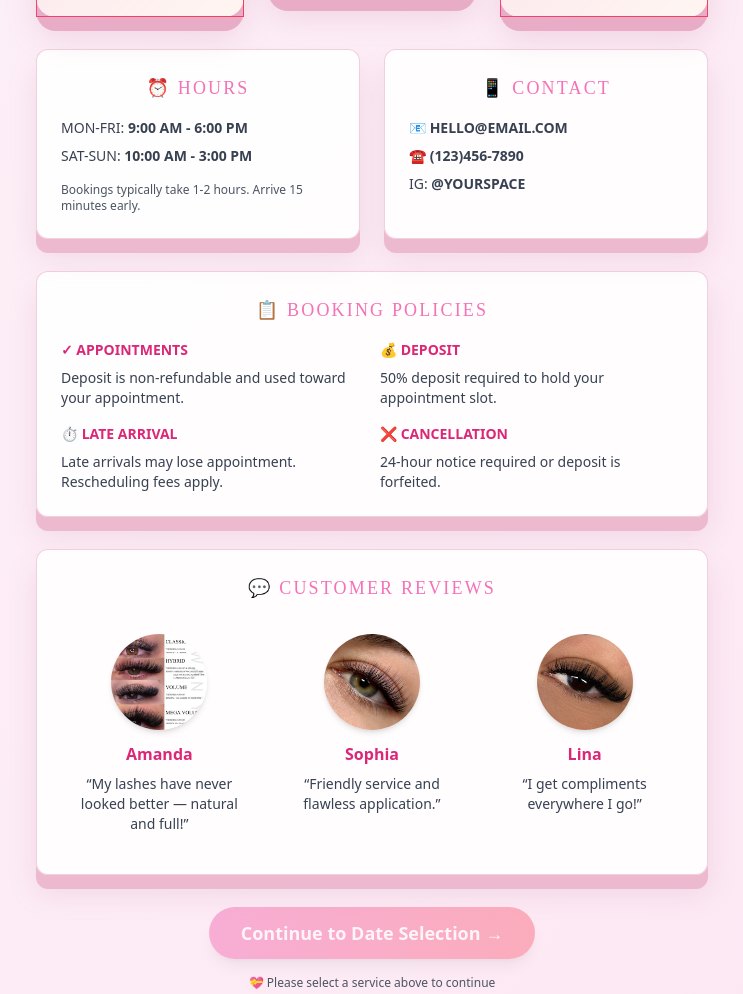
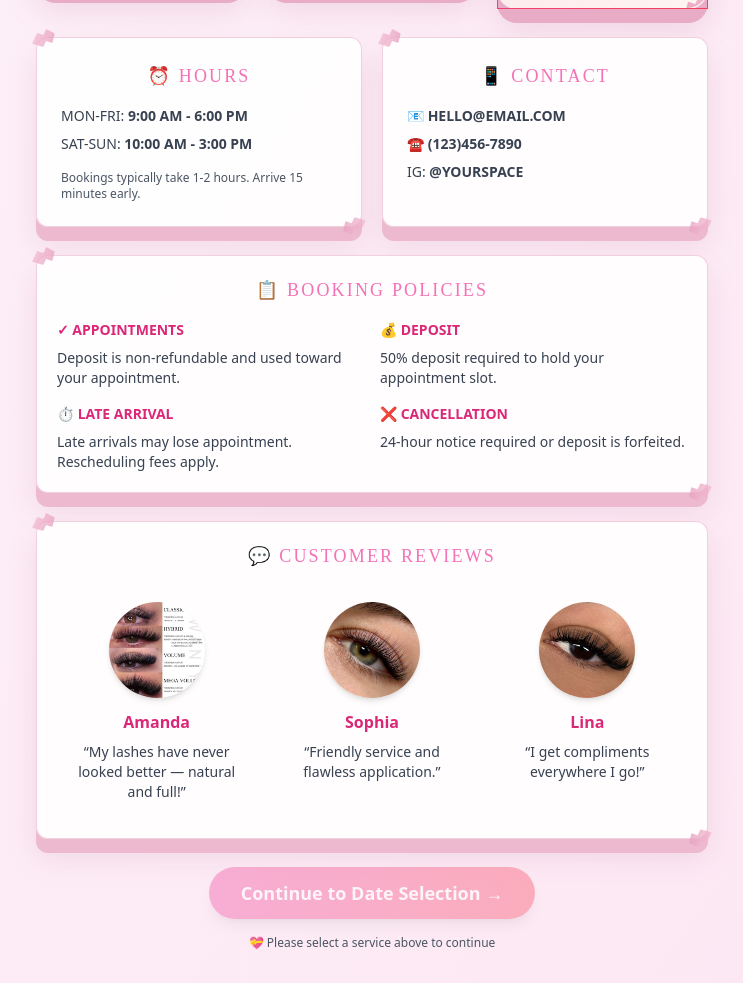
Before and after one commit to IOTJr/TJLASH, a website: page index.html in a window 1280 px wide. Shown: the part 780-1774 px from the top of the page, without its empty margins (268-1011 px from the left). Drawn offline with nearby package versions, Linux system fonts and the light colour scheme.

Commit message:
Add ribbon accents and tighten spacing

```diff
--- a/index.html
+++ b/index.html
@@ -21,7 +21,7 @@
             <div class="min-h-screen flex items-center justify-center px-4 py-8">
                 <div class="max-w-2xl w-full">
                     <!-- Header -->
-                    <div class="hero-poster mb-12">
+                    <div class="hero-poster mb-10">
                         <div class="hero-poster__topline">WELCOME TO MY BOOKING SITE</div>
                         <div class="hero-poster__body">
                             <div class="hero-poster__photos" aria-hidden="true">
@@ -43,7 +43,7 @@
                     </div>
 
                     <!-- Service Grid -->
-                    <div class="grid grid-cols-1 md:grid-cols-3 gap-6 mb-8">
+                    <div class="grid grid-cols-1 md:grid-cols-3 gap-5 mb-7">
                         <!-- Service Card: Classic -->
                         <div class="service-card cursor-pointer transform transition-all duration-300 hover:scale-105" data-service="classic" data-price="500">
                             <div class="inspo-panel inspo-panel--inner inspo-panel--strong hover:shadow-2xl transition-all duration-300 card-glow">
@@ -100,7 +100,7 @@
                     </div>
 
                     <!-- Info Section -->
-                    <div class="grid grid-cols-1 md:grid-cols-2 gap-6 mb-8">
+                    <div class="grid grid-cols-1 md:grid-cols-2 gap-5 mb-7">
                         <!-- Hours -->
                         <div class="inspo-panel inspo-panel--soft rounded-xl p-6">
                             <h4 class="inspo-panel-title text-center text-pink-400 text-lg mb-4">⏰ HOURS</h4>
@@ -119,7 +119,7 @@
                     </div>
 
                     <!-- Booking Policies -->
-                    <div class="inspo-panel inspo-panel--soft rounded-xl p-6 mb-8">
+                    <div class="inspo-panel inspo-panel--soft rounded-xl p-5 mb-7">
                         <h4 class="inspo-panel-title text-center text-pink-400 text-lg mb-4">📋 BOOKING POLICIES</h4>
                         <div class="grid grid-cols-1 md:grid-cols-2 gap-4 text-sm">
                             <div>
@@ -142,7 +142,7 @@
                     </div>
 
                     <!-- Customer Reviews -->
-                    <div class="inspo-panel inspo-panel--soft rounded-xl p-6 mb-8">
+                    <div class="inspo-panel inspo-panel--soft rounded-xl p-5 mb-7">
                         <h4 class="inspo-panel-title text-center text-pink-400 text-lg mb-4">💬 Customer Reviews</h4>
                         <div class="grid grid-cols-1 md:grid-cols-3 gap-4">
                             <div class="text-center p-4">
--- a/styles.css
+++ b/styles.css
@@ -127,9 +127,36 @@ body {
 }
 
 .inspo-panel {
+    position: relative;
     background: rgba(255, 255, 255, 0.96);
     border: 1px solid rgba(214, 123, 159, 0.35);
     box-shadow: 0 14px 0 rgba(236, 184, 205, 0.95), 0 18px 28px rgba(189, 121, 153, 0.18);
+}
+
+.inspo-panel::before,
+.inspo-panel::after {
+    content: '';
+    position: absolute;
+    width: 1.8rem;
+    height: 1.1rem;
+    background: linear-gradient(135deg, #f5bfd4, #e59bbb);
+    opacity: 0.9;
+    z-index: 1;
+    pointer-events: none;
+}
+
+.inspo-panel::before {
+    top: -0.45rem;
+    left: -0.35rem;
+    transform: rotate(-24deg);
+    clip-path: polygon(0 50%, 36% 0, 56% 28%, 76% 0, 100% 50%, 76% 100%, 56% 72%, 36% 100%);
+}
+
+.inspo-panel::after {
+    right: -0.35rem;
+    bottom: -0.45rem;
+    transform: rotate(156deg);
+    clip-path: polygon(0 50%, 36% 0, 56% 28%, 76% 0, 100% 50%, 76% 100%, 56% 72%, 36% 100%);
 }
 
 .inspo-panel--soft {
@@ -138,6 +165,13 @@ body {
 
 .inspo-panel--strong {
     box-shadow: 0 14px 0 rgba(233, 170, 196, 0.95), 0 20px 30px rgba(189, 121, 153, 0.22);
+}
+
+.inspo-panel--soft::before,
+.inspo-panel--soft::after {
+    width: 1.55rem;
+    height: 0.95rem;
+    opacity: 0.75;
 }
 
 .inspo-panel--inner {
```
